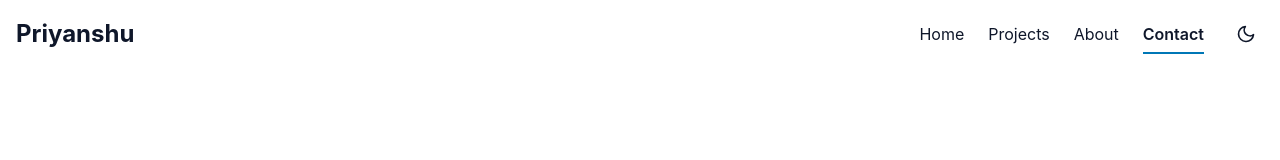
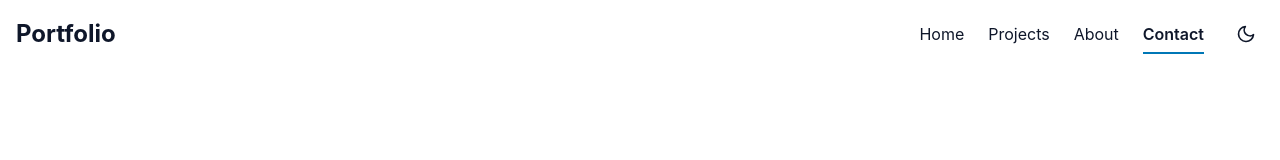
Before and after one commit to PRIYANSHU700/Main-Portfolio, a React (Vite) app: page /contact in a window 1280 px wide. Shown: the top 160 px of the page. Built offline with nearby package versions, Linux system fonts and the light colour scheme.

Commit message:
Update Navbar.jsx

```diff
--- a/src/components/Navbar.jsx
+++ b/src/components/Navbar.jsx
@@ -3,7 +3,6 @@ import { NavLink, useLocation } from 'react-router-dom';
 import { motion, AnimatePresence } from 'framer-motion';
 import { ThemeContext } from '../context/ThemeContext';
 import { FiSun, FiMoon, FiMenu, FiX } from 'react-icons/fi';
-import { personalInfo } from '../assets/placeholder';
 
 const Navbar = () => {
   const [isOpen, setIsOpen] = useState(false);
@@ -11,10 +10,12 @@ const Navbar = () => {
   const { theme, toggleTheme } = useContext(ThemeContext);
   const location = useLocation();
 
+  // Close mobile menu when changing routes
   useEffect(() => {
     setIsOpen(false);
   }, [location]);
 
+  // Handle scroll effect
   useEffect(() => {
     const handleScroll = () => {
       setScrolled(window.scrollY > 50);
@@ -24,6 +25,7 @@ const Navbar = () => {
     return () => window.removeEventListener('scroll', handleScroll);
   }, []);
 
+  // Prevent body scroll when mobile menu is open
   useEffect(() => {
     if (isOpen) {
       document.body.style.overflow = 'hidden';
@@ -63,9 +65,10 @@ const Navbar = () => {
       variants={navbarVariants}
     >
       <div className="logo">
-        <NavLink to="/">{personalInfo.name}</NavLink>
+        <NavLink to="/">Portfolio</NavLink>
       </div>
 
+      {/* Desktop Navigation */}
       <nav className="desktop-nav">
         {navLinks.map((link) => (
           <NavLink
@@ -86,6 +89,7 @@ const Navbar = () => {
         </button>
       </nav>
 
+      {/* Mobile Navigation Toggle */}
       <div className="mobile-nav-toggle">
         <button
           onClick={() => setIsOpen(!isOpen)}
@@ -96,6 +100,7 @@ const Navbar = () => {
         </button>
       </div>
 
+      {/* Mobile Navigation Menu */}
       <AnimatePresence>
         {isOpen && (
           <motion.div
```
